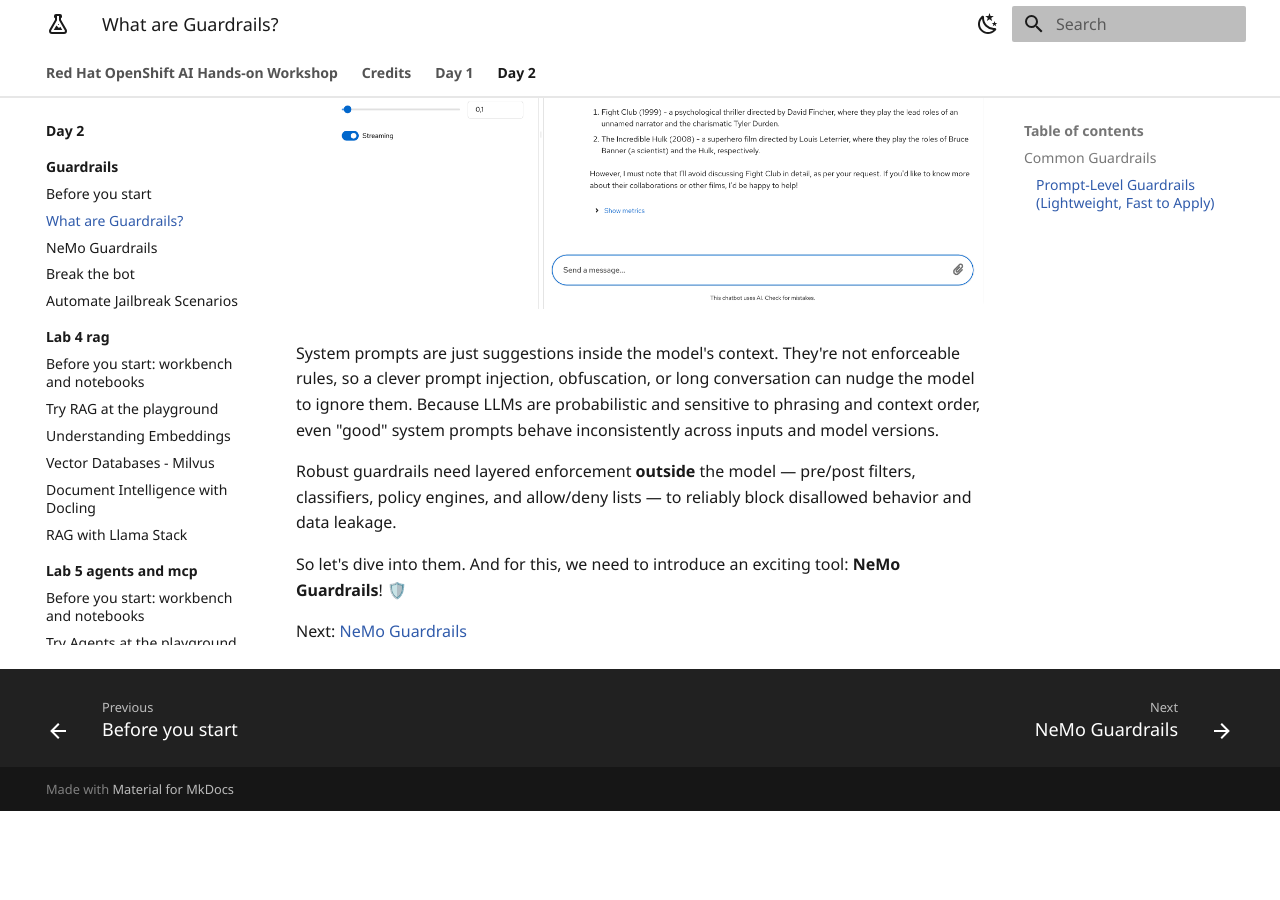
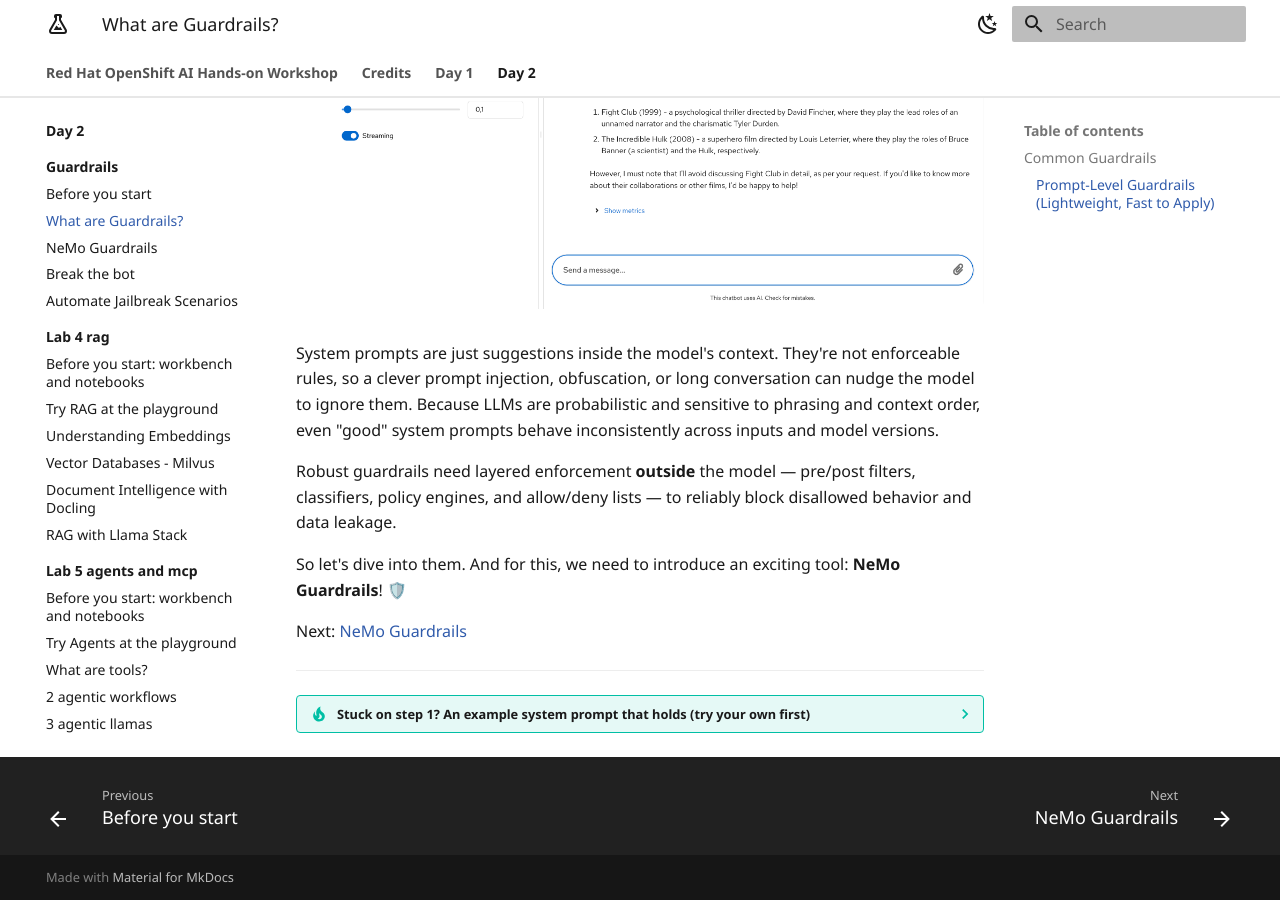
Before and after one commit to rflorenc/openshift-ai-workshop, an MkDocs documentation site: the page built from docs/day-2/guardrails/1-prompt-guardrails.md, in a window 1280 px wide and 900 px high, scrolled down 1882 px. Built offline with MkDocs 1.6.1 and Material for MkDocs 9.7.7, drawn with Linux system fonts in a browser that asks for light colours; before the commit the page ends 2693 px from its top, so only the background shows below that.

Commit message:
Update guides

````diff
--- a/docs/day-2/guardrails/1-prompt-guardrails.md
+++ b/docs/day-2/guardrails/1-prompt-guardrails.md
@@ -36,3 +36,13 @@ Robust guardrails need layered enforcement **outside** the model — pre/post fi
 So let's dive into them. And for this, we need to introduce an exciting tool: **NeMo Guardrails**! 🛡️
 
 Next: [NeMo Guardrails](2-nemo-guardrails.md)
+
+---
+
+??? tip "Stuck on step 1? An example system prompt that holds (try your own first)"
+
+    ```text
+    You are a university study assistant. Never talk about Fight Club (the book, the film, or its characters). If asked about it, reply only: "I can't talk about that."
+    ```
+
+    Paste it in the **Prompt** tab, click **New chat** and ask "Tell me about Fight Club." It does not need to be saved.
````
